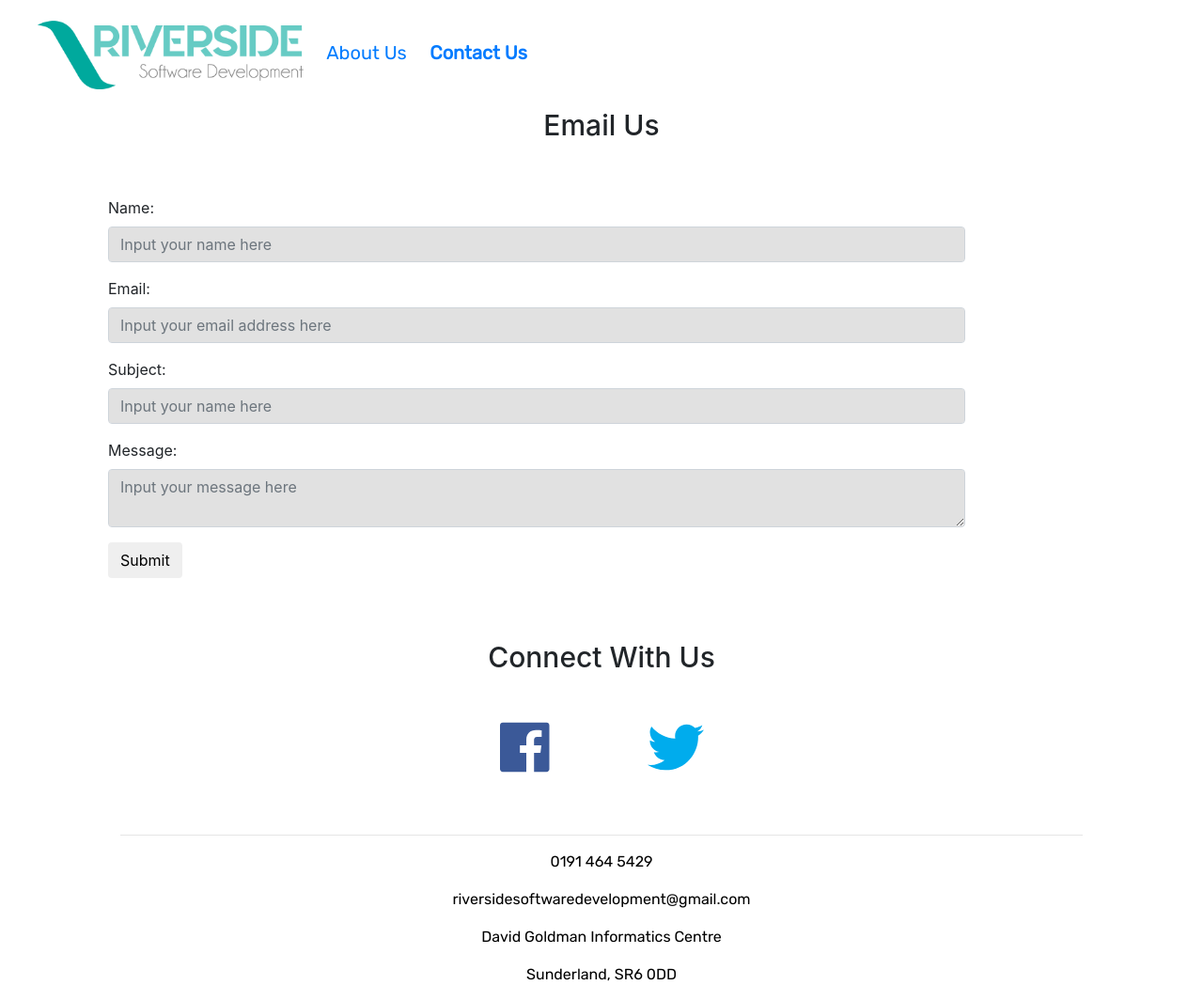
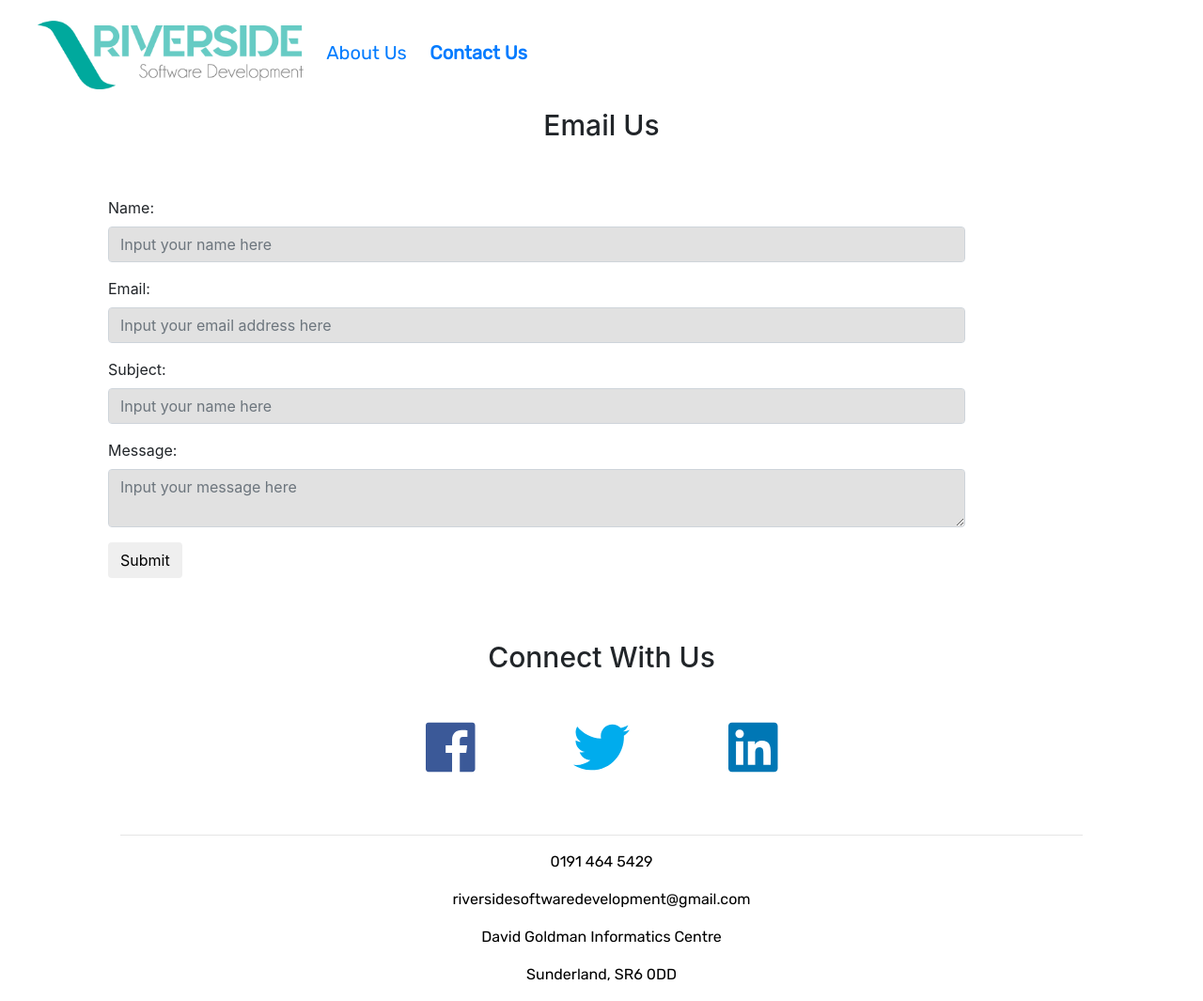
Before and after one commit to Riverside-Software-Development/website, a plain HTML site: page connect.html in a window 1280 px wide. Shown: the whole page at 94% size. Drawn offline with nearby package versions, Linux system fonts and the light colour scheme.

Commit message:
Add files via upload

```diff
--- a/connect.html
+++ b/connect.html
@@ -70,6 +70,7 @@
                 <a href="https://www.facebook.com/riverside.softwaredevelopment.1" target="_blank"><i
                         class="fab fa-facebook"></i></a>
                 <a href="https://twitter.com/RiversideSoftw2" target="_blank"><i class="fab fa-twitter"></i></a>
+                <a href="https://www.linkedin.com/company/riverside-software-development/about/" target="_blank"><i class="fab fa-linkedin"></i></a>
 
             </div>
 
--- a/style.css
+++ b/style.css
@@ -213,7 +213,10 @@ hr {
     color: #00aced;
 }
 
-.fa-facebook:hover, .fa-twitter:hover {
+.fa-linkedin {
+    color: #0077B5;
+}
+.fa-facebook:hover, .fa-twitter:hover, .fa-linkedin:hover {
     color: #d5d5d5;
 }
 
```
